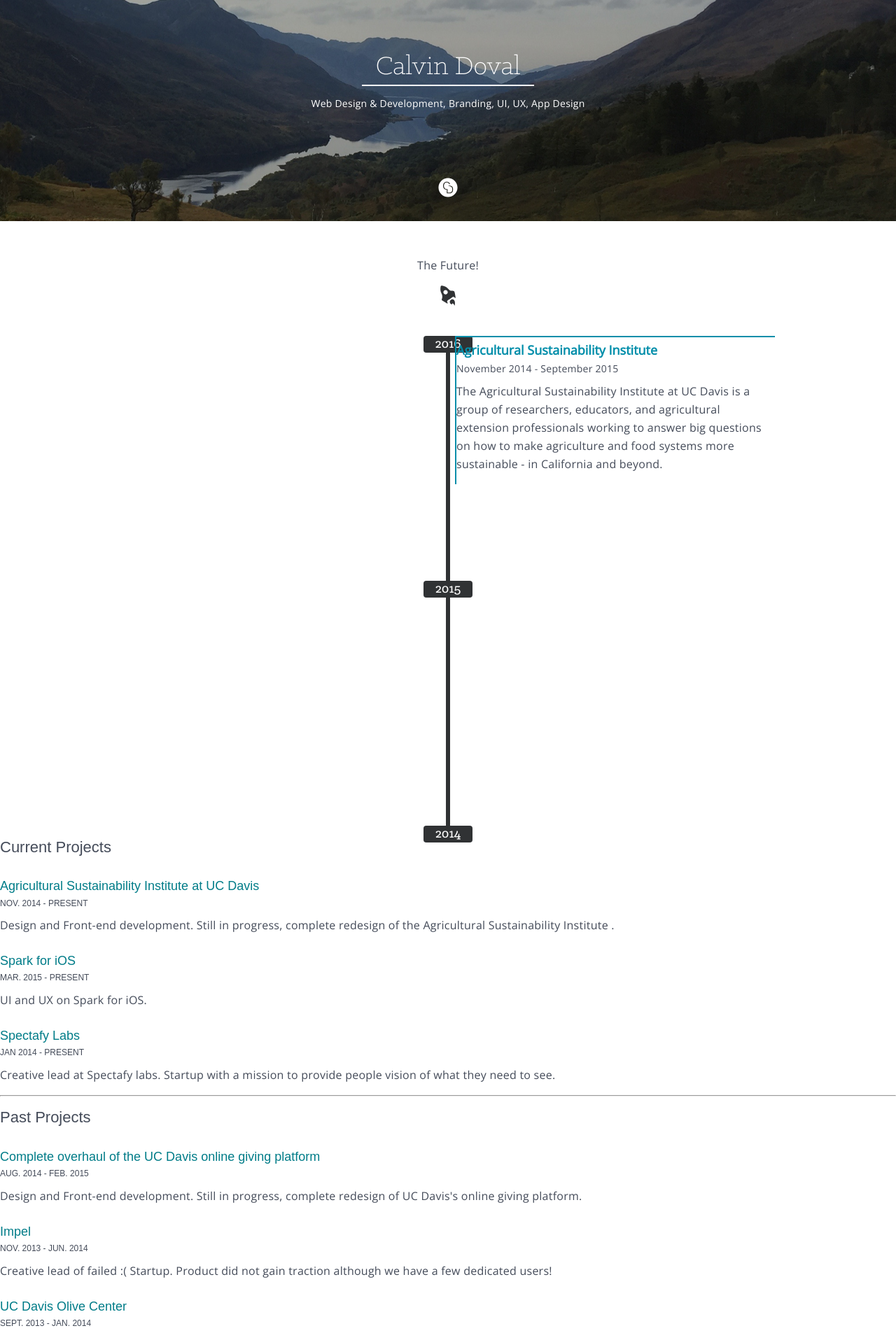
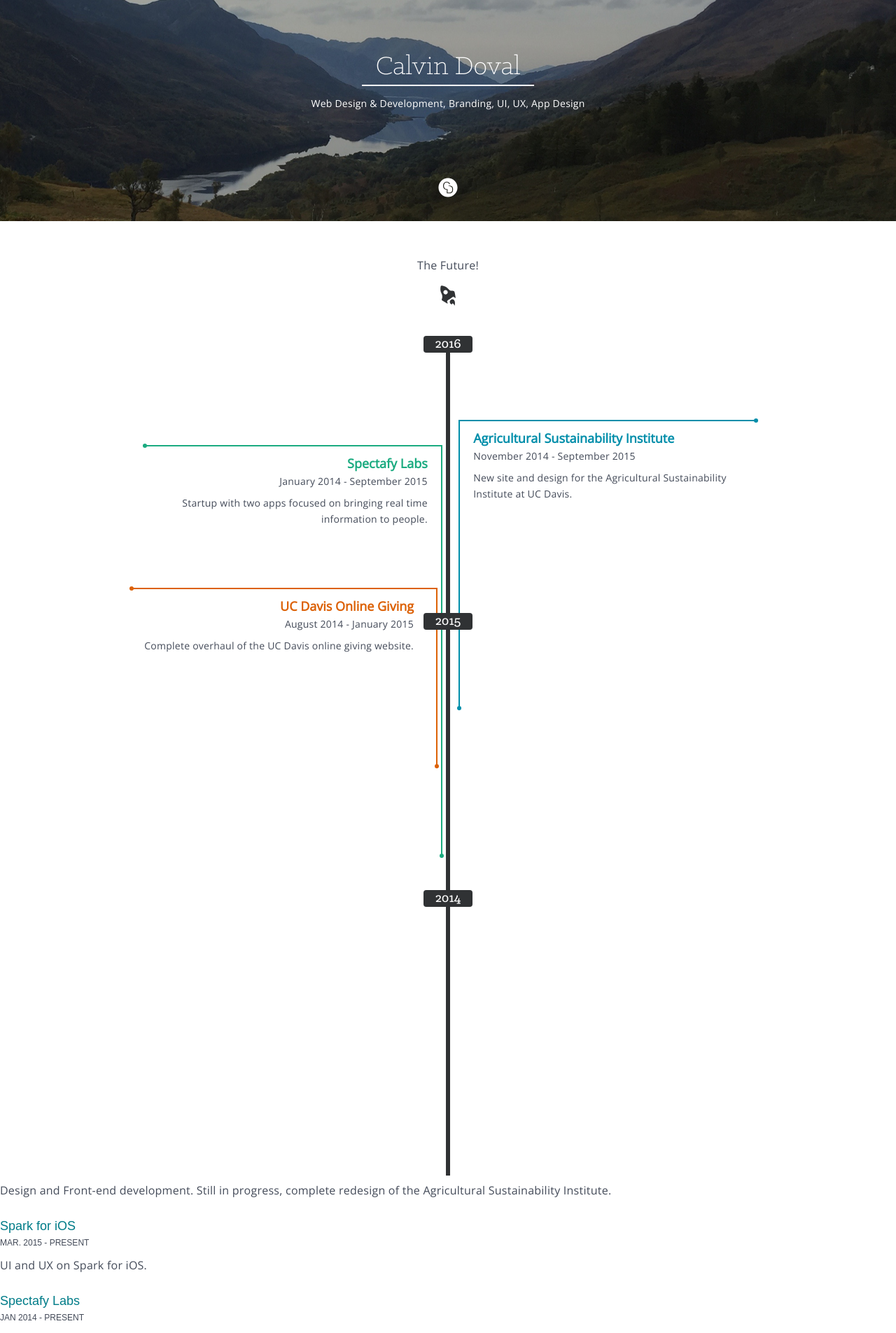
Before and after one commit to cydoval/cydoval.github.io, a Jekyll site: the page built from index.html, in a window 1280 px wide. Shown: the top 1905 px of the page at 70% size. Built offline with Jekyll 4.4.1, drawn with Linux system fonts in a browser that asks for light colours; nearby versions of some CDN libraries.

Commit message:
timeline!

```diff
--- a/_sass/_base.scss
+++ b/_sass/_base.scss
@@ -23,39 +23,115 @@
         .timeline_background {
             background: url('/media/bg_timeline.svg') repeat-y center top;
             position: relative;
-            height: 700px;
+            height: 1200px;
         }
         .date {
-            position:absolute;
+            position: absolute;
             z-index: 2;
-            color:#fff;
-            background-color:$bg-dark;
-            font-family:$serif-medium;
-            font-size:2rem;
-            text-align:center;
-            border-radius:4px;
-            margin:0 auto;
-            width:70px;
-            margin-left:-35px;
-            left:50%;
+            color: #fff;
+            background-color: $bg-dark;
+            font-family: $serif-medium;
+            font-size: 2rem;
+            text-align: center;
+            border-radius: 4px;
+            margin: 0 auto;
+            width: 70px;
+            margin-left: -35px;
+            left: 50%;
         }
         .date-2016 {
-            top:0px;
+            top: 0px;
         }
         .date-2015 {
-            top:50%;
+            top: 33%;
+        }
+        .date-2014 {
+            top:66%;
         }
         .marker {
             position: absolute;
             z-index: 2;
-            width:455px;
+            width: 400px;
+            padding:.5%;
+            &:before
+            {
+                position: absolute;
+                height: 6px;
+                width: 6px;
+                background: black;
+                content: "";
+                border-radius: 3px;
+            }
+            &:after {
+                position: absolute;
+                height: 6px;
+                width: 6px;
+                background: black;
+                content: "";
+                border-radius: 3px;
+            }
         }
         .asi_wrapper {
-            top: 0px;
+            top: 10%;
             left: 50%;
-            border-left:2px solid $teal;
-            border-top:2px solid $teal;
-            margin-left:10px;
+            border-left: 2px solid $teal;
+            border-top: 2px solid $teal;
+            margin-left: 15px;
+            z-index:1;
+            height:400px;
+            padding-left:1.5%;
+            &:before {
+                background-color:$teal;
+                left:-4px;
+                bottom:0px;
+            }
+            &:after {
+                background-color:$teal;
+                right:0px;
+                top:-4px;
+            }
+        }
+        .spectafy_wrapper {
+            top: 13%;
+            right: 50%;
+            border-right: 2px solid $green;
+            border-top: 2px solid $green;
+            margin-right: 8px;
+            z-index:1;
+            text-align:right;
+            height:575px;
+            padding-right:1.5%;
+            &:before {
+                background-color:$green;
+                right:-4px;
+                bottom:0px;
+            }
+            &:after {
+                background-color:$green;
+                left:0px;
+                top:-4px;
+            }
+        }
+        .give_wrapper {
+            top: 30%;
+            right: 50%;
+            border-right: 2px solid $orange;
+            border-top: 2px solid $orange;
+            margin-right: 15px;
+            z-index:1;
+            text-align:right;
+            height:243px;
+            padding-right:2.5%;
+            &:before {
+                background-color:$orange;
+                right:-4px;
+                bottom:0px;
+            }
+            &:after {
+                background-color:$orange;
+                left:0px;
+                top:-4px;
+            }
         }
     }
 }
--- a/_sass/_typography.scss
+++ b/_sass/_typography.scss
@@ -93,8 +93,8 @@
 		margin-bottom:0px;
 		margin-top:0px;
 	}
-	p.description {
-		font-size:1.6rem;
+	p.marker-description {
+		font-size:1.4rem;
 		font-family: $sans-serif;
 		font-weight:500;
 		color:$primary-font;
--- a/index.html
+++ b/index.html
@@ -22,16 +22,29 @@
             <a href="asi.ucdavis.edu">
                 <h2 class="teal">Agricultural Sustainability Institute</h2>
                 <p class="marker-date">November 2014 - September 2015</p>
-                <p class="marker-description">The Agricultural Sustainability Institute at UC Davis is a group of researchers, educators, and agricultural extension professionals working to answer big questions on how to make agriculture and food systems more sustainable - in California and beyond.</p>
+                <p class="marker-description">New site and design for the Agricultural Sustainability Institute at UC Davis.</p>
+
+            </a>
+        </div>
+        <div class="marker spectafy_wrapper">
+            <a href="http://spectafy.com">
+                <h2 class="green">Spectafy Labs</h2>
+                <p class="marker-date">January 2014 - September 2015</p>
+                <p class="marker-description">Startup with two apps focused on bringing real time information to people.</p>
+
+            </a>
+        </div>
+        <div class="marker give_wrapper">
+            <a href="give.ucdavis.edu">
+                <h2 class="orange">UC Davis Online Giving</h2>
+                <p class="marker-date">August 2014 - January 2015</p>
+                <p class="marker-description">Complete overhaul of the UC Davis online giving website.</p>
 
             </a>
         </div>
     </div>
     <div class="words">
-        <h2>Current Projects</h2>
-        <h3><a class="bulbasaur" href="http://169.237.124.147:8081/ASI/">Agricultural Sustainability Institute at UC Davis</a></h3>
-        <h4>Nov. 2014 - Present</h4>
-        <p>Design and Front-end development. Still in progress, complete redesign of the Agricultural Sustainability Institute .</p>
+        <p>Design and Front-end development. Still in progress, complete redesign of the Agricultural Sustainability Institute.</p>
         <h3><a class="bulbasaur" href="https://sparknearby.com">Spark for iOS</a></h3>
         <h4>Mar. 2015 - Present</h4>
         <p>UI and UX on Spark for iOS.</p>
```
Also changed, not shown: 3 other files.
